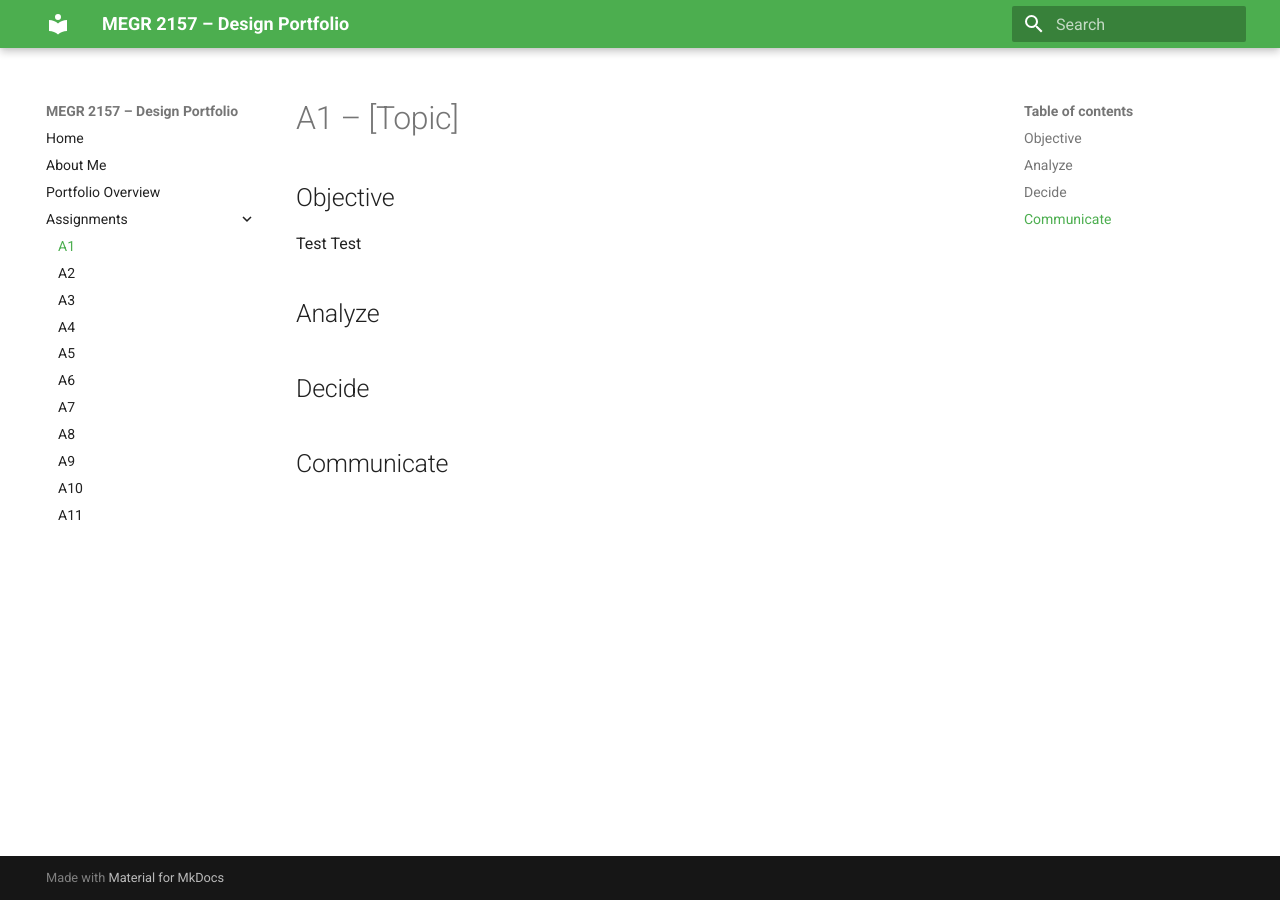
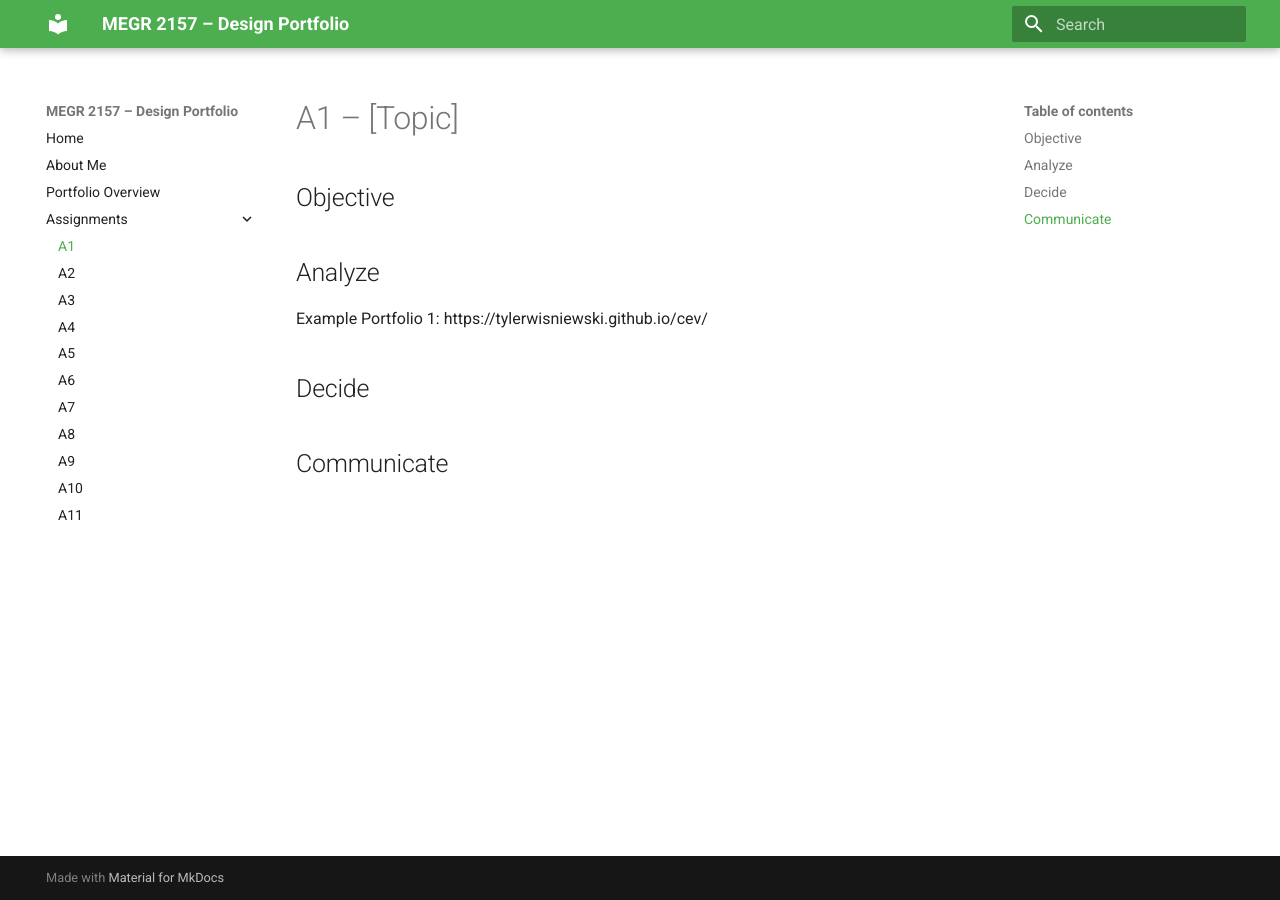
Before and after one commit to Jmswanchara/megr2156-portfolio, an MkDocs documentation site: the page built from docs/assignments/A01/index.md, in a window 1280 px wide. Built offline with MkDocs 1.6.1 and Material for MkDocs 9.7.7, drawn with Linux system fonts in a browser that asks for light colours.

Commit message:
Add example portfolio link to A1 index
Added example portfolio link to the Analyze section.

```diff
--- a/docs/assignments/A01/index.md
+++ b/docs/assignments/A01/index.md
@@ -2,10 +2,9 @@
 
 ## Objective
 
- Test Test
 
 ## Analyze
-
+Example Portfolio 1: https://tylerwisniewski.github.io/cev/
 
 ## Decide
 
```
